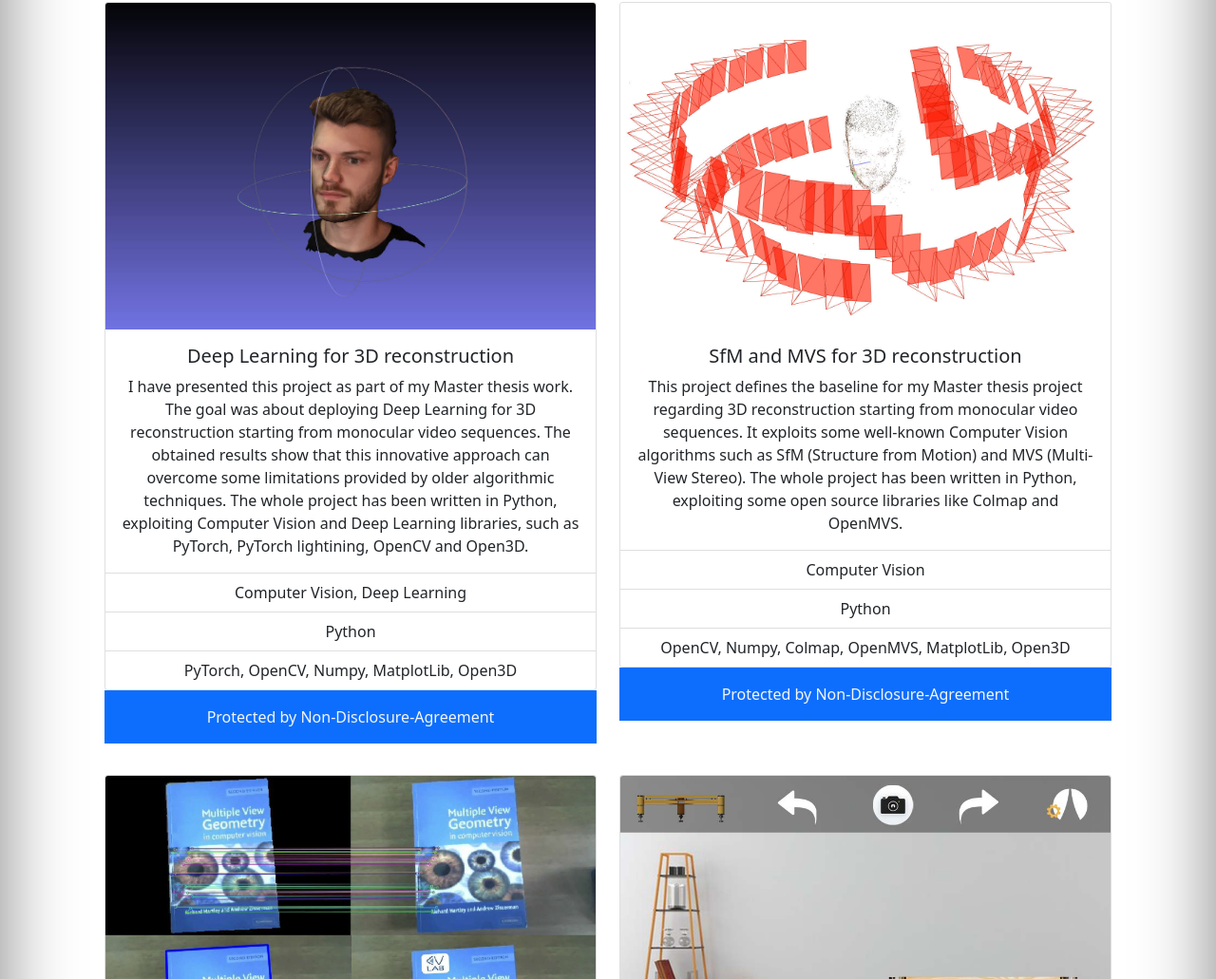
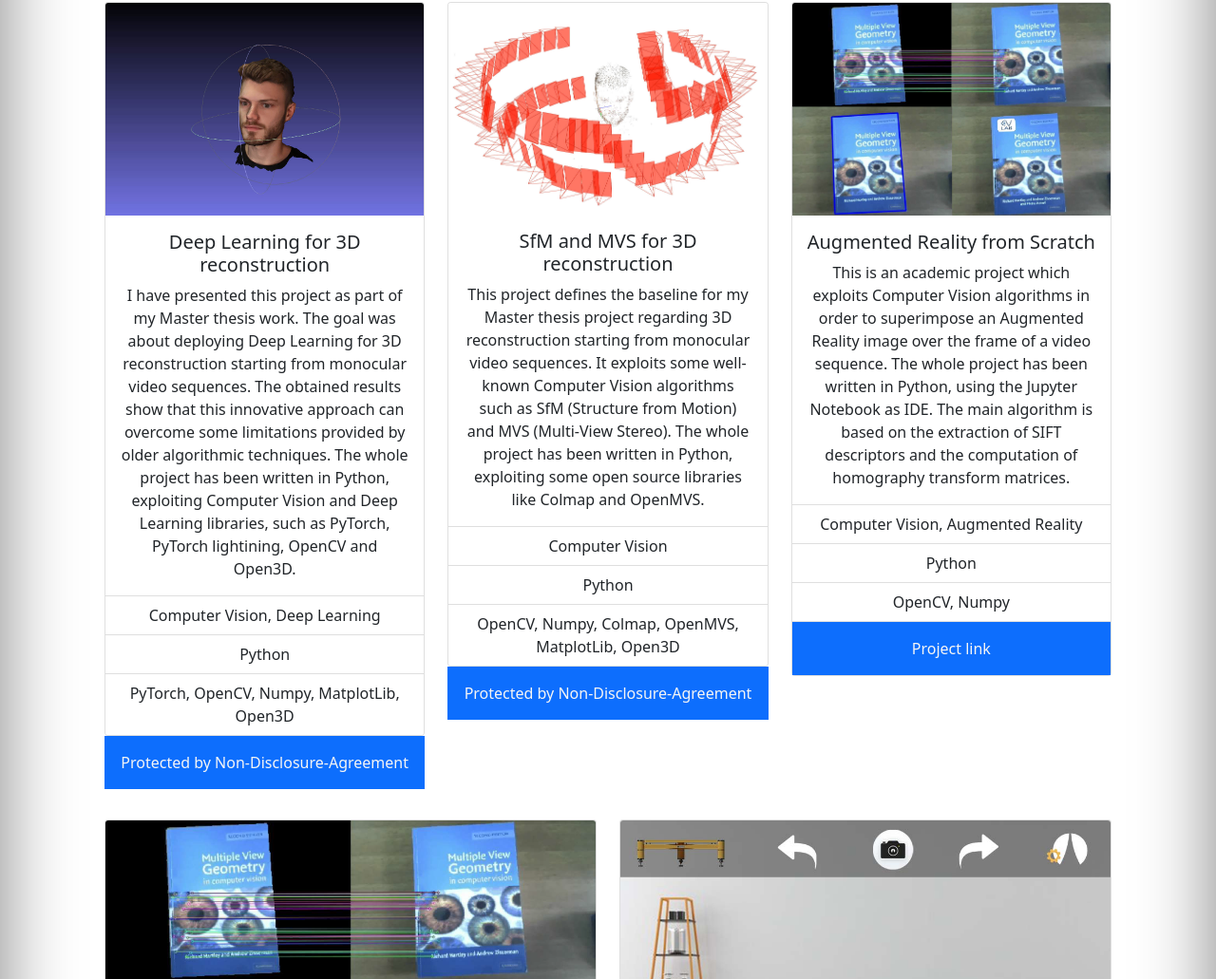
Before and after one commit to simo6/simo6.github.io, a plain HTML site: page index.html in a window 1280 px wide. Shown: the part 1626-2657 px from the top of the page at 95% size. Drawn offline with Linux system fonts and the light colour scheme.

Commit message:
Update index.html
Changed layout from 2 to 3 cards

```diff
--- a/index.html
+++ b/index.html
@@ -151,7 +151,7 @@
 					<h1>Portfolio</h1>
 					<br/>
 					<div class="row">
-						<div class="col-sm-6" style="margin-bottom:3%;">
+						<div class="col-sm-4" style="margin-bottom:3%;">
 							<div class="card" style="width: 100%;">
 								<img src="images/imgDeepLearningFor3DReconstruction.jpg" class="card-img-top" alt="...">
 								<div class="card-body">
@@ -168,7 +168,7 @@
 								<span class="card-link link-text-style">Protected by Non-Disclosure-Agreement</span>
 							  </div>
 						</div>
-						<div class="col-sm-6" style="margin-bottom:3%;">
+						<div class="col-sm-4" style="margin-bottom:3%;">
 							<div class="card" style="width: 100%;">
 								<img src="images/imgSfMMVS.jpg" class="card-img-top" alt="...">
 								<div class="card-body">
@@ -183,6 +183,23 @@
 							  </div>
 							  <div class="card-body main-background">
 								<span class="card-link link-text-style">Protected by Non-Disclosure-Agreement</span>
+							  </div>
+						</div>
+						<div class="col-sm-4" style="margin-bottom:3%;">
+							<div class="card" style="width: 100%;">
+								<img src="images/imgAugmentedReality.png" class="card-img-top" alt="Augmented Reality image">
+								<div class="card-body">
+								  <h5 class="card-title">Augmented Reality from Scratch</h5>
+								  <p class="card-text">This is an academic project which exploits Computer Vision algorithms in order to superimpose an Augmented Reality image over the frame of a video sequence. The whole project has been written in Python, using the Jupyter Notebook as IDE. The main algorithm is based on the extraction of SIFT descriptors and the computation of homography transform matrices.</p>
+								</div>
+								<ul class="list-group list-group-flush">
+								  <li class="list-group-item">Computer Vision, Augmented Reality</li>
+								  <li class="list-group-item">Python</li>
+								  <li class="list-group-item">OpenCV, Numpy</li>
+								</ul>
+								<div class="card-body main-background">
+								  <a href="https://github.com/simo6/AugmentedRealityProject#readme" class="card-link link-text-style">Project link</a>
+								</div>
 							  </div>
 						</div>
 					</div>
```
